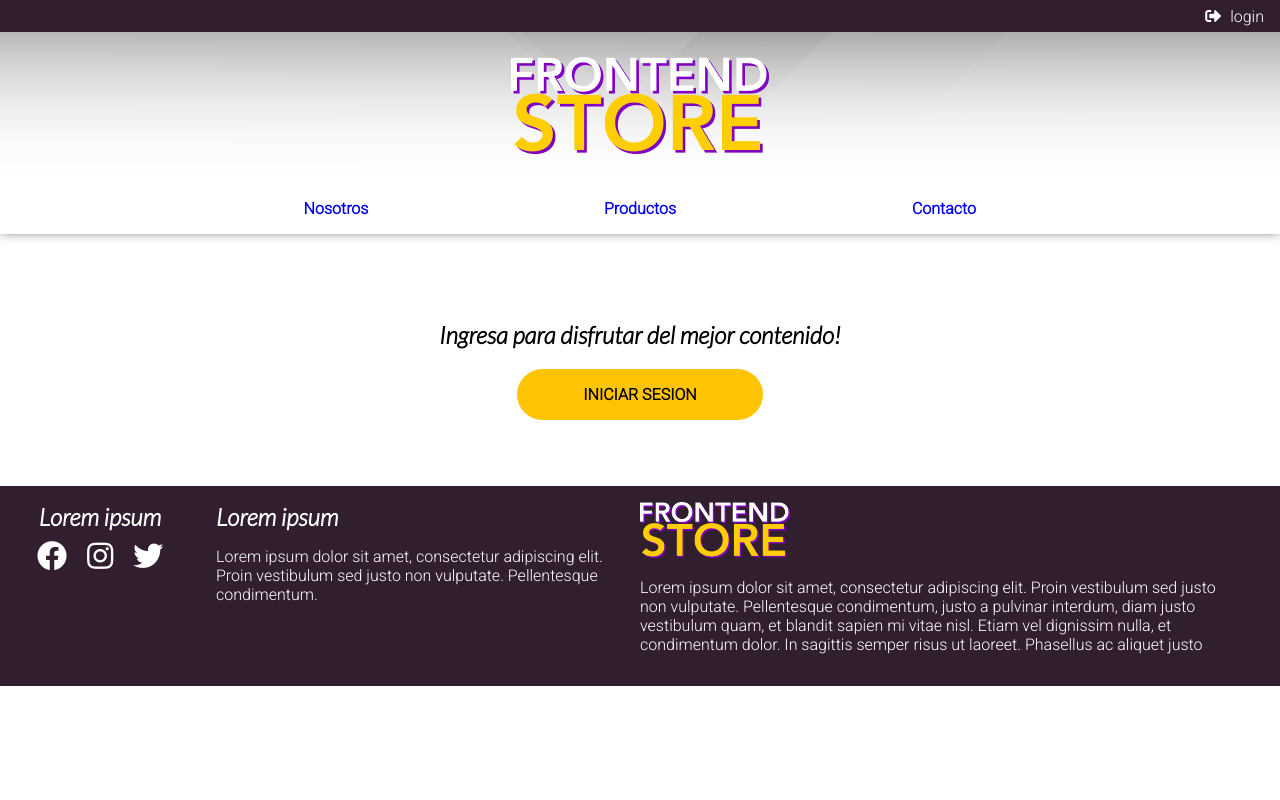
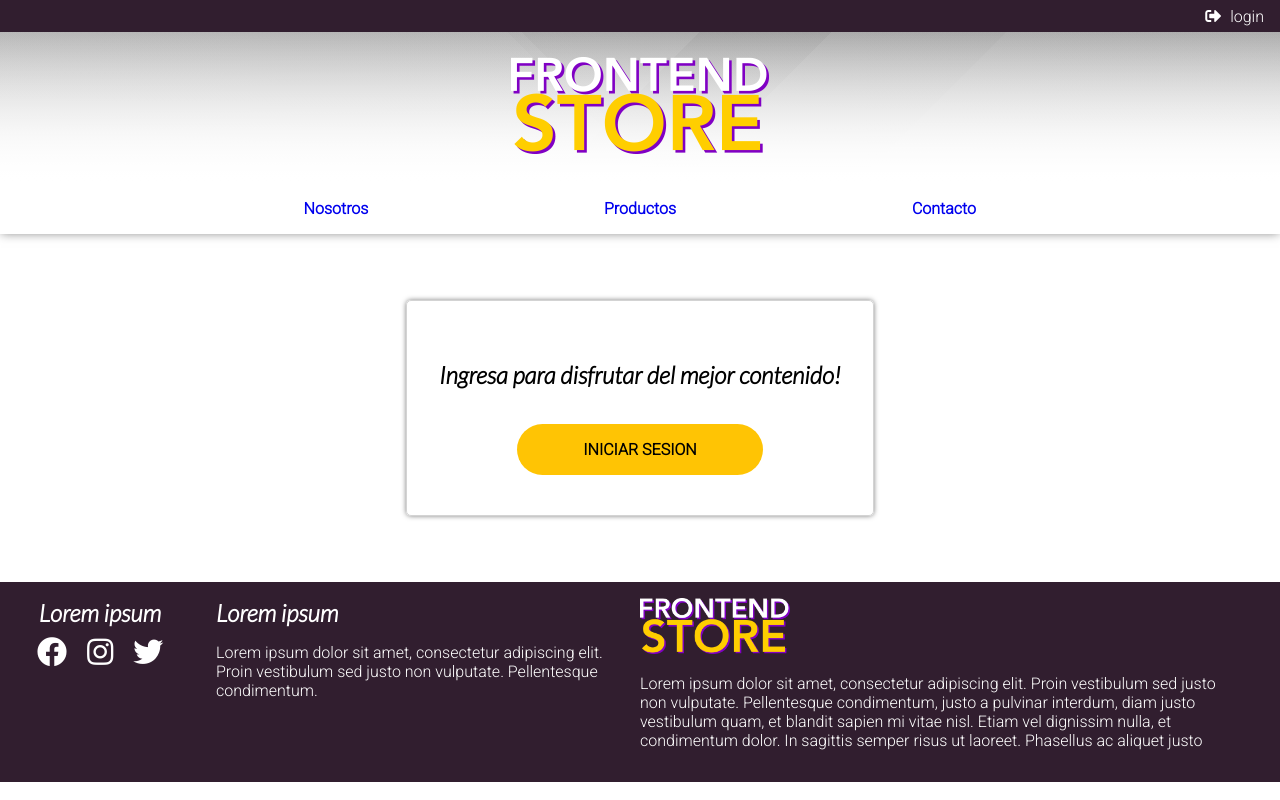
Before and after one commit to manuelRivero/react-routing, a React (Create React App) app in the folder cliente/: page / in a window 1280 px wide. Built offline with nearby package versions, Linux system fonts and the light colour scheme; what auth0-js would draw is missing.

Commit message:
arreglo de clases segun convencion producto.js, estilos de tarjeta al login container

```diff
--- a/cliente/src/components/Productos/Productos.js
+++ b/cliente/src/components/Productos/Productos.js
@@ -44,9 +44,9 @@ export default class Productos extends Component {
 
   renderLoginBtn = () => {
     return (
-      <div className=" contenedor-boton">
+      <div className=" productos-contenedor-login">
           <h2> Ingresa para disfrutar del mejor contenido!</h2>
-          <a className="login-btn" onClick={this.loginHandle}> Iniciar sesion</a>
+          <a className="productos-login-btn" onClick={this.loginHandle}> Iniciar sesion</a>
       </div>
     )
   }
--- a/cliente/src/components/Productos/productos.css
+++ b/cliente/src/components/Productos/productos.css
@@ -6,7 +6,7 @@
     justify-content: space-around;
 }
 
-.login-btn{
+.productos-login-btn{
     margin: 0 auto;
     width: 150px;
     display:block;
@@ -18,3 +18,18 @@
     text-transform: uppercase;
     text-align: center;
 }
+
+.productos-contenedor-login{
+    display:flex;
+    flex-direction: column;
+    justify-content: space-around;
+    align-content: center;
+    border-radius: 5px;
+    border:solid 1px lightgray;
+    min-height: 150px;
+    padding: 2rem;
+
+    -webkit-box-shadow: 0px 0px 5px 0px rgba(0,0,0,0.5);
+-moz-box-shadow: 0px 0px 5px 0px rgba(0,0,0,0.5);
+box-shadow: 0px 0px 5px 0px rgba(0,0,0,0.5);
+}
```
